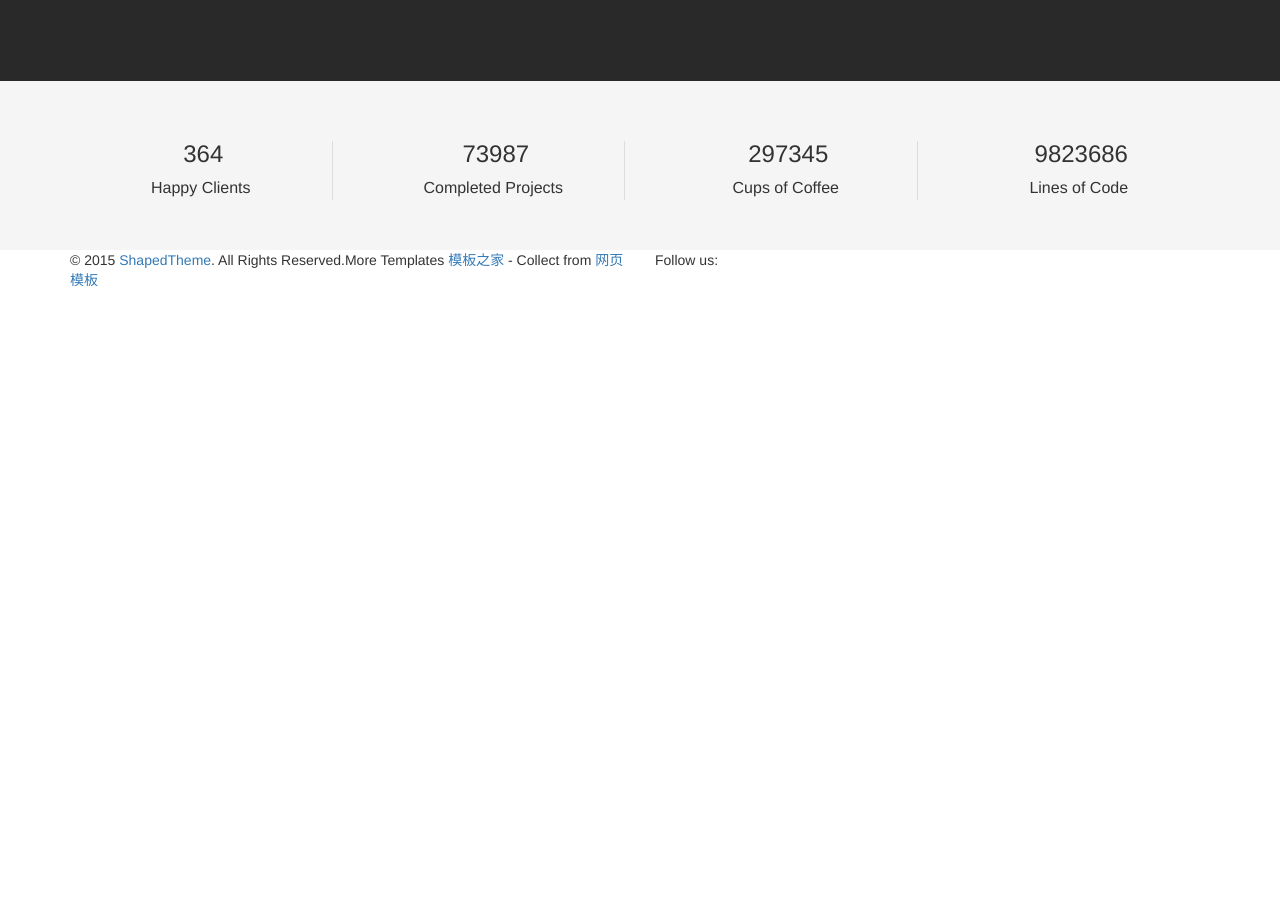
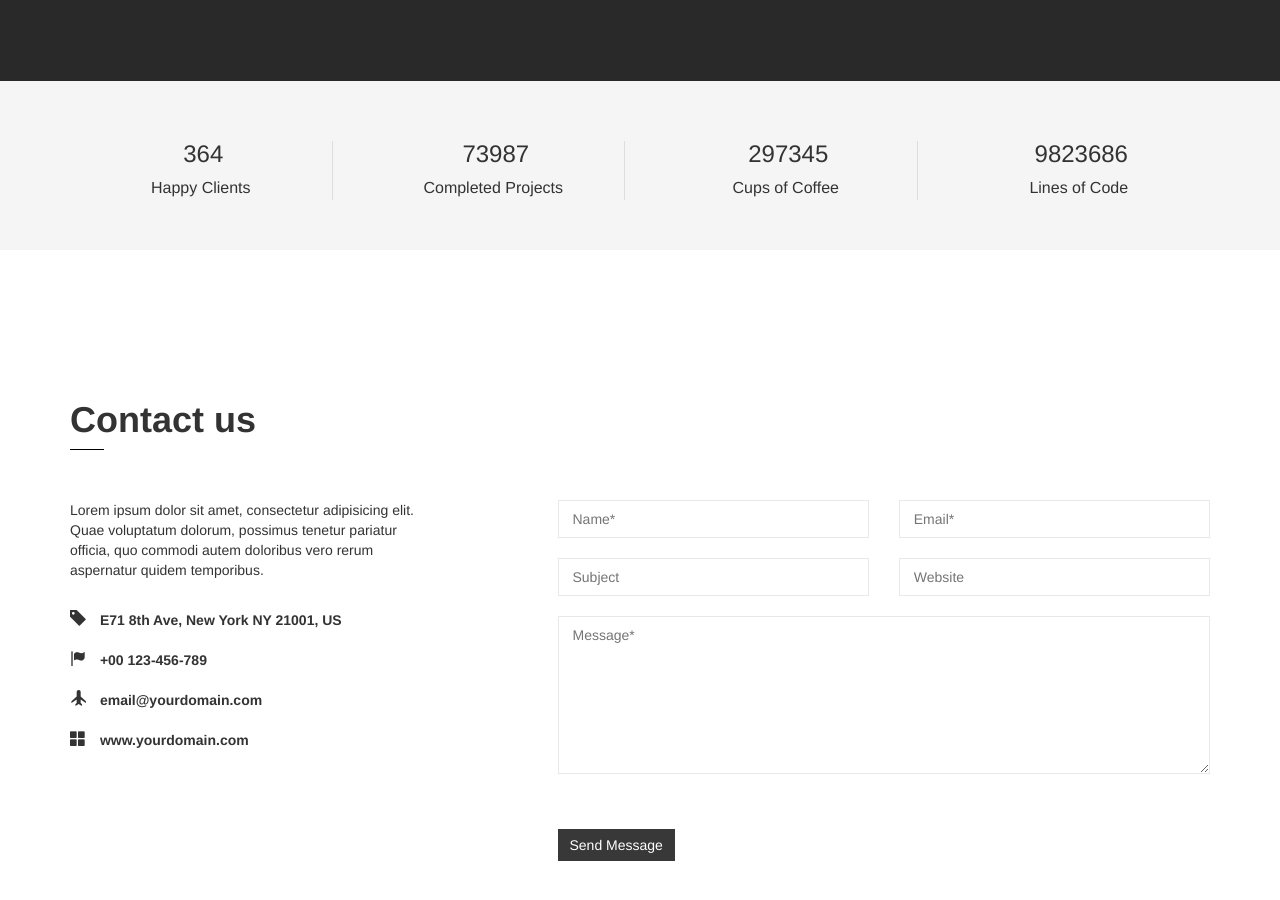
Before and after one commit to dongdevelop/Web, a plain HTML site: page index.html in a window 1280 px wide. Shown: the part 4774-5674 px from the top of the page. Before the commit the page ends 5074 px from the top, so only its background shows below. Drawn offline with nearby package versions, Linux system fonts and the light colour scheme.

Commit message:
2017.07.17提交

```diff
--- a/css/style.css
+++ b/css/style.css
@@ -540,3 +540,35 @@ ul li{
 #fun-facts .fun-fact p{
     font-size: 16px;
 }
+
+/* contact */
+#contact{
+    padding-top: 130px;
+    padding-bottom: 120px;
+}
+
+.contact-info .contact-content{
+    margin-bottom: 30px;
+}
+
+.contact-info p{
+    margin-bottom: 20px;
+}
+.contact-info p i{
+    font-size: 16px;
+    margin-right: 10px;
+}
+.contact-form input[type="text"],
+.contact-form input[type="email"]{
+    border: 1px solid #E8E8E8;
+    padding: 8px 14px;
+    width: 100%;
+    margin-bottom: 20px;
+}
+
+.contact-form textarea{
+    border: 1px solid #E8E8E8;
+    padding: 8px 14px;
+    width: 100%;
+    margin-bottom: 20px;
+}
--- a/index.html
+++ b/index.html
@@ -468,24 +468,50 @@
     </div>
 </section>
 
-<footer id="footer">
+<section id="contact">
     <div class="container">
         <div class="row">
-            <!-- SOCIAL ICONS -->
-            <div class="col-sm-6 col-sm-push-6 footer-social-icons">
-                <span>Follow us:</span>
-                <a href=""><i class="fa fa-facebook"></i></a>
-                <a href=""><i class="fa fa-twitter"></i></a>
-                <a href=""><i class="fa fa-google-plus"></i></a>
-                <a href=""><i class="fa fa-pinterest-p"></i></a>
+            <div class="col-md-12">
+                <div class="section-title">
+                    <h1>Contact us</h1>
+                    <span class="st-border"></span>
+                </div>
             </div>
-            <!-- /SOCIAL ICONS -->
-            <div class="col-sm-6 col-sm-pull-6 copyright">
-                <p>&copy; 2015 <a href="">ShapedTheme</a>. All Rights Reserved.More Templates <a href="http://www.cssmoban.com/" target="_blank" title="模板之家">模板之家</a> - Collect from <a href="http://www.cssmoban.com/" title="网页模板" target="_blank">网页模板</a></p>
+            <div class="col-sm-4 contact-info">
+                <p class="contact-content">Lorem ipsum dolor sit amet, consectetur adipisicing elit. Quae voluptatum dolorum, possimus tenetur pariatur officia, quo commodi autem doloribus vero rerum aspernatur quidem temporibus.</p>
+                <p class="st-address"><i class="glyphicon glyphicon-tag"></i> <strong>E71 8th Ave, New York NY 21001, US</strong></p>
+                <p class="st-phone"><i class="glyphicon glyphicon-flag"></i> <strong>+00 123-456-789</strong></p>
+                <p class="st-email"><i class="glyphicon glyphicon-plane"></i> <strong>email@yourdomain.com</strong></p>
+                <p class="st-website"><i class="glyphicon glyphicon-th-large"></i> <strong>www.yourdomain.com</strong></p>
+
+            </div>
+            <div class="col-sm-7 col-sm-offset-1">
+                <form action="php/send-contact.php" class="contact-form" name="contact-form" method="post">
+                    <div class="row">
+                        <div class="col-sm-6">
+                            <input type="text" name="name" required="required" placeholder="Name*">
+                        </div>
+                        <div class="col-sm-6">
+                            <input type="email" name="email" required="required" placeholder="Email*">
+                        </div>
+                        <div class="col-sm-6">
+                            <input type="text" name="subject" placeholder="Subject">
+                        </div>
+                        <div class="col-sm-6">
+                            <input type="text" name="website" placeholder="Website">
+                        </div>
+                        <div class="col-sm-12">
+                            <textarea name="message" required="required" cols="30" rows="7" placeholder="Message*"></textarea>
+                        </div>
+                        <div class="col-sm-12">
+                            <input type="submit" name="submit" value="Send Message" class="btn btn-send">
+                        </div>
+                    </div>
+                </form>
             </div>
         </div>
     </div>
-</footer>
+</section>
 
 <script type="text/javascript" src="js/jquery.isotope.min.js"></script>
 <script type="text/javascript" src="js/owl.carousel.min.js"></script><!-- Owl-Carousel -->
--- a/js/jquery.parallax.js
+++ b/js/jquery.parallax.js
@@ -11,7 +11,7 @@ http://www.opensource.org/licenses/mit-license.php
 http://www.gnu.org/licenses/gpl.html
 */
 
-(function( $ ){
+(function($){
 'use strict';
 	var $window = $(window);
 	var windowHeight = $window.height();
```
